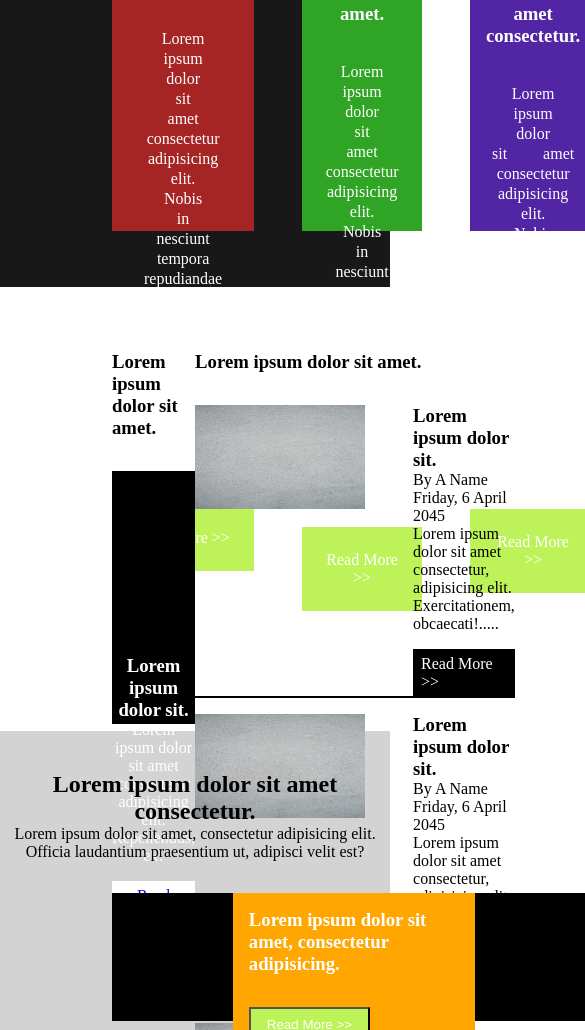
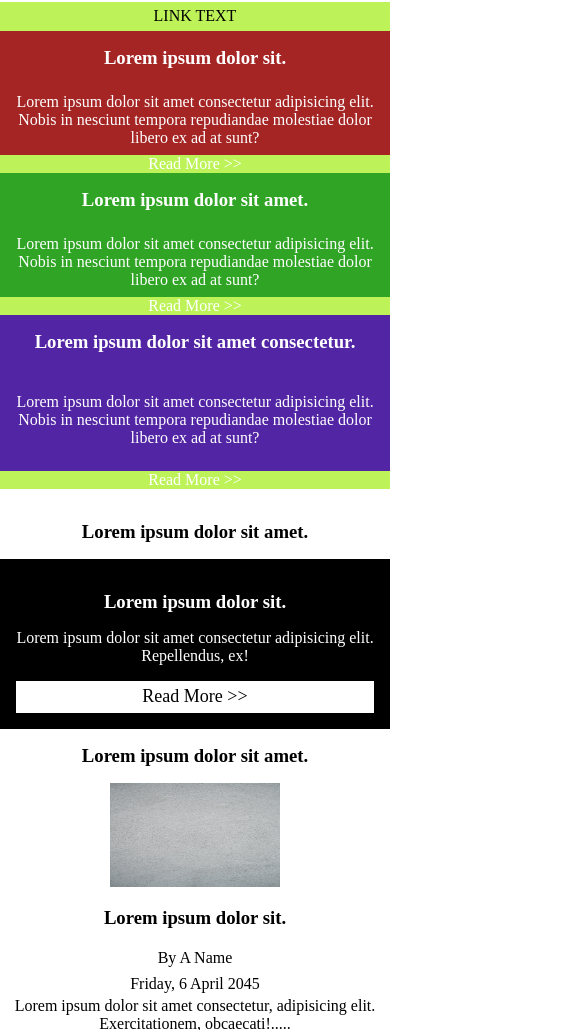
Before and after one commit to NithinPrem/Crampete_assignment_6_FlomicTemplate, a plain HTML site: page index.html in a window 390 px wide. Shown: the part 305-1335 px from the top of the page, 585 px wide, since content can reach past the window. Drawn offline with Linux system fonts and the light colour scheme.

Commit message:
made changes @ 768px

```diff
--- a/styles.css
+++ b/styles.css
@@ -9,10 +9,9 @@
 }
 .links {
 	margin: 0 7rem;
-}
-.links {
 	float: left;
 }
+
 .top-nav li {
 	display: inline;
 }
@@ -49,7 +48,6 @@ header {
 }
 
 main {
-	height: 50vh;
 	background-color: #181818;
 	color: #ffffff;
 	display: flex;
@@ -99,14 +97,13 @@ main {
 .sect-1 {
 	display: flex;
 	margin: 4rem 7rem 0;
-	height: 45vh;
 	justify-content: space-between;
+	padding: 0 0 5rem 0;
 }
 
 .sect-1-col1card {
 	margin-top: 2rem;
 	background-color: #000000;
-	height: 30vh;
 	color: #ffffff;
 }
 .sect1-innerdiv {
@@ -244,3 +241,272 @@ footer p {
 	margin: 0 7rem;
 	padding: 1.25rem 0;
 }
+
+@media (max-width: 769px) {
+	.sect-3-col-1,
+	.sect-3-col-2,
+	.sect-3-col-3 {
+		margin: 2rem 0;
+		width: 100%;
+		text-align: center;
+	}
+
+	.sect-2-col1,
+	.sect-2-col2 {
+		width: 50%;
+	}
+}
+@media (max-width: 576px) {
+	.links {
+		margin: 0;
+		padding: 1rem 0;
+		text-align: center;
+		float: none;
+	}
+
+	.top-nav li {
+		display: block;
+	}
+
+	.phone-email {
+		float: none;
+	}
+	header {
+		display: block;
+	}
+	.header-links {
+		display: block;
+	}
+	.header-links a {
+		padding: 0;
+		color: #000000;
+		display: block;
+		text-align: center;
+	}
+	.header-links a:last-child {
+		padding: 0.25rem 0 0;
+		background-color: #bdf359;
+		padding: 0.35rem 0.25rem;
+	}
+	.header-links a:hover {
+		background-color: #bdf359;
+	}
+	.header-links select:hover {
+		background-color: #68f808;
+		color: #ffffff;
+	}
+	.header-links select {
+		width: 100%;
+	}
+	.header-bg img {
+		max-width: 25vh;
+	}
+	main {
+		background-color: #181818;
+		color: #ffffff;
+		display: block;
+		padding: 0;
+	}
+	main p {
+		padding: 0.5rem;
+	}
+	.card1 {
+		background-color: rgb(165, 37, 37);
+		margin-right: 0;
+		text-align: center;
+	}
+	.card2 {
+		background-color: rgb(48, 165, 37);
+		margin-right: 0;
+		text-align: center;
+	}
+
+	.card3 {
+		background-color: rgb(82, 37, 165);
+		text-align: center;
+	}
+
+	.card1-head,
+	.card2-head,
+	.card3-head {
+		padding: 1rem 0;
+	}
+	.card1-body,
+	.card2-body,
+	.card3-body {
+		padding: 0;
+		word-spacing: normal;
+		line-height: normal;
+	}
+	.card3-body {
+		padding: 1rem 0;
+	}
+
+	.card1-rd,
+	.card2-rd,
+	.card3-rd {
+		margin: 0;
+		padding: 0;
+		background-color: #bdf359;
+		width: 100%;
+	}
+
+	.sect-1 {
+		display: block;
+		margin: 0;
+		text-align: center;
+		padding: 1rem 0;
+	}
+	.sect-1-col1 h3 {
+		padding: 1rem 0;
+	}
+	.sect-1-col1card {
+		margin-top: 0;
+		background-color: #000000;
+		color: #ffffff;
+	}
+	.sect-1 img {
+		display: block;
+		max-width: 100%;
+	}
+	.sect1-innerdiv {
+		padding: 1rem;
+		text-align: center;
+	}
+	.sect1-innerdiv a {
+		margin-top: 1rem;
+		padding: 0.35rem 0.5rem;
+		color: #000000;
+		font-size: large;
+		background-color: #ffffff;
+		display: block;
+	}
+	.sect1-innerdiv a:hover {
+		background-color: #bdf359;
+		color: #ffffff;
+	}
+
+	.sect-1-col2-part1 {
+		margin: 0 0 1rem 0;
+		display: block;
+		border-bottom: none;
+	}
+	.sect-1-col2 h3 {
+		padding: 1rem 0;
+	}
+	.sect-1-col2 img {
+		display: inline-block;
+		padding: 0;
+	}
+
+	.part1-col2 span,
+	.part2-col2,
+	.part3-col2 {
+		display: block;
+		padding: 0.25rem 0;
+	}
+
+	.part1-col1,
+	.part2-col1,
+	.part3-col1 {
+		display: block;
+		margin-right: 0;
+		margin-bottom: 0;
+	}
+
+	.part3-col1 {
+		padding-top: 0.8rem;
+	}
+	.part1-col2 a:hover {
+		background-color: #bdf359;
+		color: #000000;
+	}
+
+	.sect-1-col2-part2 {
+		margin-top: 0;
+		display: block;
+		border-bottom: none;
+	}
+	.sect-1-col2-part3 {
+		display: block;
+		margin-top: 0;
+	}
+
+	.part1-col2 a,
+	.part2-col2 a,
+	.part3-col2 a {
+		margin-top: 1rem;
+		padding: 0.35rem 0.5rem;
+		background-color: #000000;
+		display: block;
+		color: rgb(255, 255, 255);
+	}
+
+	.sect-2 {
+		background-color: #d3d3d3;
+		padding: 0;
+		text-align: center;
+	}
+	.sect-2flex {
+		display: block;
+		margin: 0;
+	}
+	.sect-2-col1,
+	.sect-2-col2 {
+		display: block;
+	}
+
+	.sect-2-col-img {
+		background-color: #000000;
+		width: 100%;
+		display: block;
+		color: #ffffff;
+	}
+	.sect-2-col1,
+	.sect-2-col2 {
+		width: 100%;
+	}
+
+	.sect-3 {
+		background-color: #222121;
+		display: block;
+		color: rgb(255, 253, 253);
+	}
+
+	.sect-3-col-1,
+	.sect-3-col-2,
+	.sect-3-col-3 {
+		margin: 0;
+		width: 100%;
+		text-align: center;
+	}
+
+	.sect-3 h3 {
+		border-bottom: 2px solid rgb(0, 0, 0);
+		padding: 3rem 0 1rem;
+	}
+	.sect-3-col-1 > p {
+		padding: 2rem 0;
+	}
+
+	.sect-3-col-2-links {
+		padding-top: 1rem;
+		color: #bdf359;
+	}
+
+	.sect-3-col-3 form {
+		padding: 1.75rem 0 0;
+	}
+	.sect-3-col-3 button {
+		margin: 1rem 0 2rem;
+		background-color: #bdf359;
+		color: #ffffff;
+		padding: 0.5rem 1rem;
+	}
+	.sect-3-col-3 .sect-3-social {
+		padding: 1rem 0;
+	}
+	footer {
+		font-size: small;
+	}
+}
```
